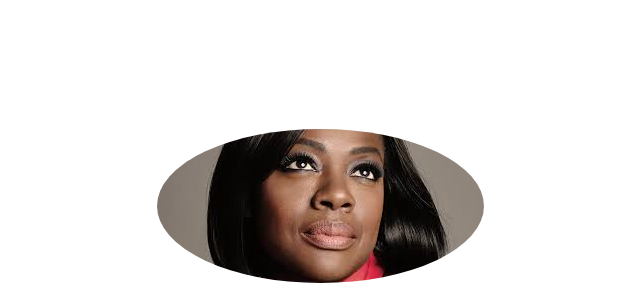
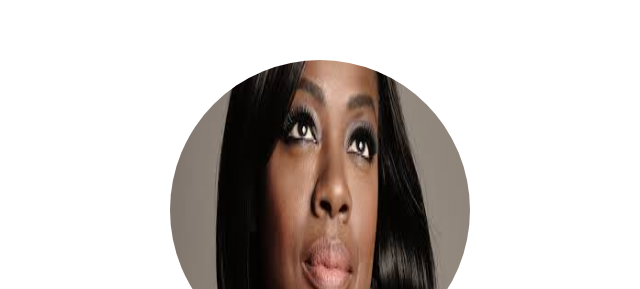
Before and after one commit to EboneeLane/EboneeLane.github.io, a plain HTML site: page index.html in a window 1280 px wide. Shown: the part 150-439 px from the top of the page, without its empty margins (320-960 px from the left). Drawn offline with Linux system fonts and the light colour scheme.

Commit message:
Added sweet twirly glowing hero image

```diff
--- a/index.html
+++ b/index.html
@@ -7,7 +7,9 @@
      <body>
 	 <section class="hero">
 	 <header>
+	 <div class="headshot">
 	 <img src="viola.jpg" alt="Ebonee's Headshot"/>
+	 </div>
    <h1>Ebonee <sub>aka Ebonee</sub> Lane</h1>
    <p>Student</p>
    </header>
--- a/styles.css
+++ b/styles.css
@@ -37,9 +37,6 @@ h1 sub:after{
 }
 
 
-img{
-	border-radius: 50%;
-}
  .hero{
 	outline: 1px solid red;
 	height: 100vh;
@@ -48,3 +45,29 @@ img{
 	justify-content: center;
 
 }
+.hero img{
+	width:100%;
+	height:100%;
+}
+.headshot{
+	width:300px;
+	height:300px;
+	border-radius:50%;
+	overflow:hidden;
+	margin-left:auto;
+	margin-right:auto;
+	transition:transform 1s, box-shadow 1s;
+}
+.headshot:hover{
+	transform:rotate(360deg);
+	box-shadow: 0px 0px 100px 50px #fc0,
+				0px 0px 100px 20px #960 inset;
+)
+.headshot img{
+	transition:opacity 1s;
+}
+
+.headshot:hover img{
+	opacity:0;
+
+}
```
